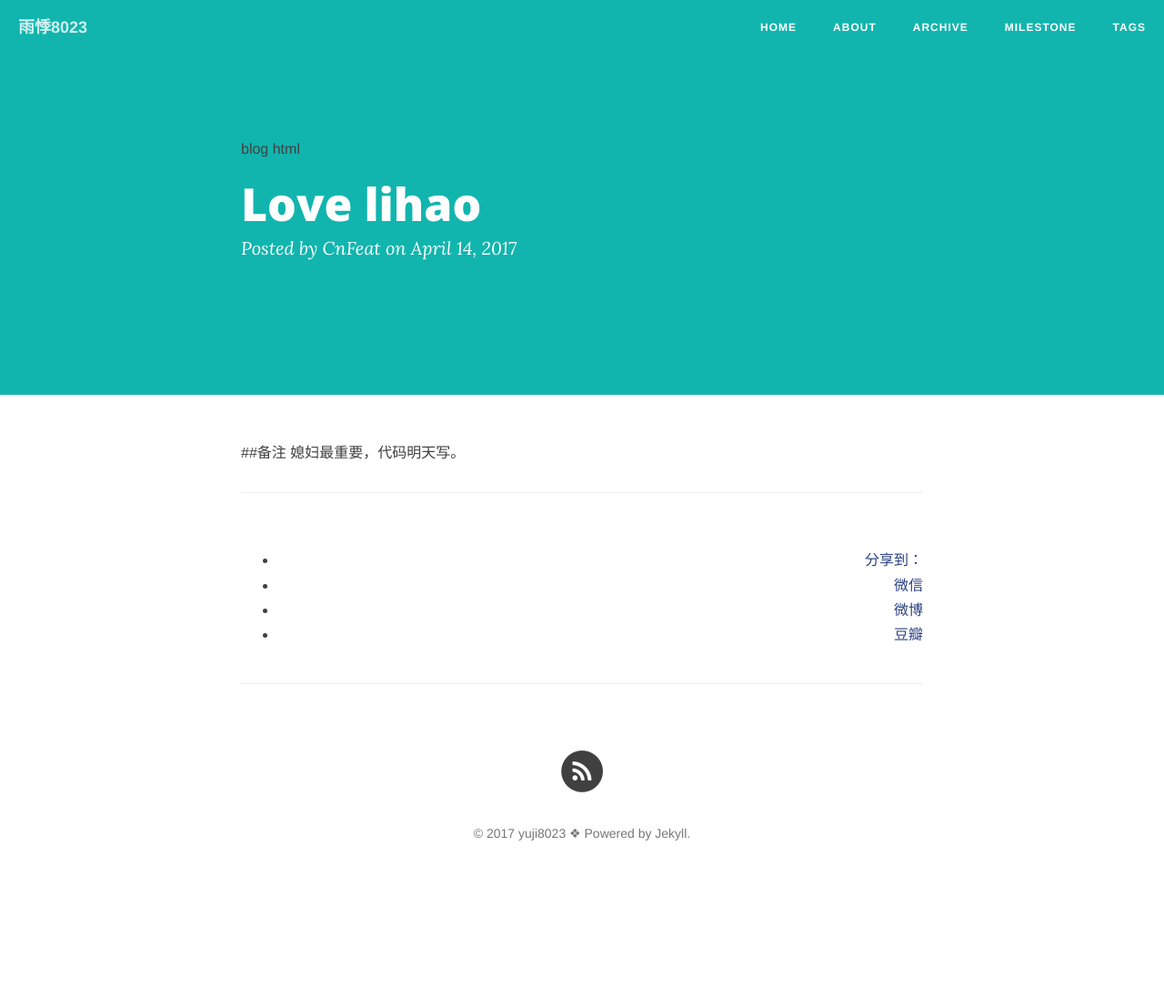
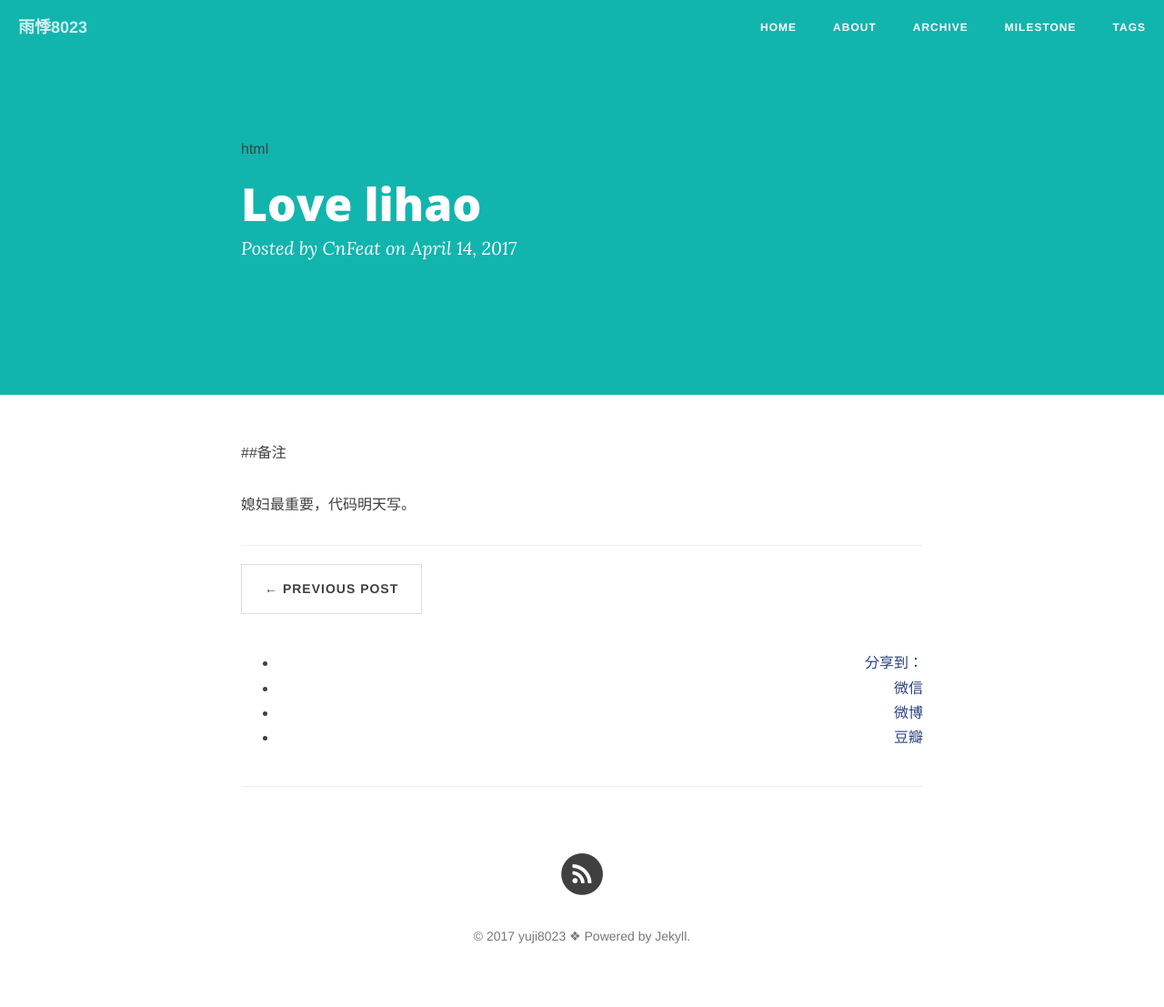
Before and after one commit to yuji8023/yuji8023.github.io, a Jekyll site: the page built from _posts/2017-04-13-love.md, in a window 1280 px wide. Shown: the whole page at 91% size. Built offline with Jekyll 4.4.1, drawn with Linux system fonts in a browser that asks for light colours; nearby versions of some CDN libraries; comment, search, counter and statistics services are not loaded; before the commit the page ends 994 px from its top, so only the background shows below that.

```diff
--- a/_config.yml
+++ b/_config.yml
@@ -4,7 +4,7 @@ header-img: "img/semantic.jpg"
 tagline: "cn"
 description: "胡康威|路漫漫其修远兮，吾将上下而求索"
 baseurl: ""
-url: "http://hukangwei.github.io"
+url: "http://cnfeat"
 
 # About/contact
 owner:
--- a/_posts/2017-04-13-love.md
+++ b/_posts/2017-04-13-love.md
@@ -3,10 +3,12 @@ layout: post
 title: Love lihao
 date: 2017-04-13 22:46:00
 categories: blog
-tags: [blog,html]
+tags: [html]
 description: 刚刚搭建好，就不写些什么了。
 
 ---
 
 ##备注
+
+
 媳妇最重要，代码明天写。
```
Also changed, not shown: _posts/2017-04-14-hello.md (renamed from _posts/helloworld.md).
